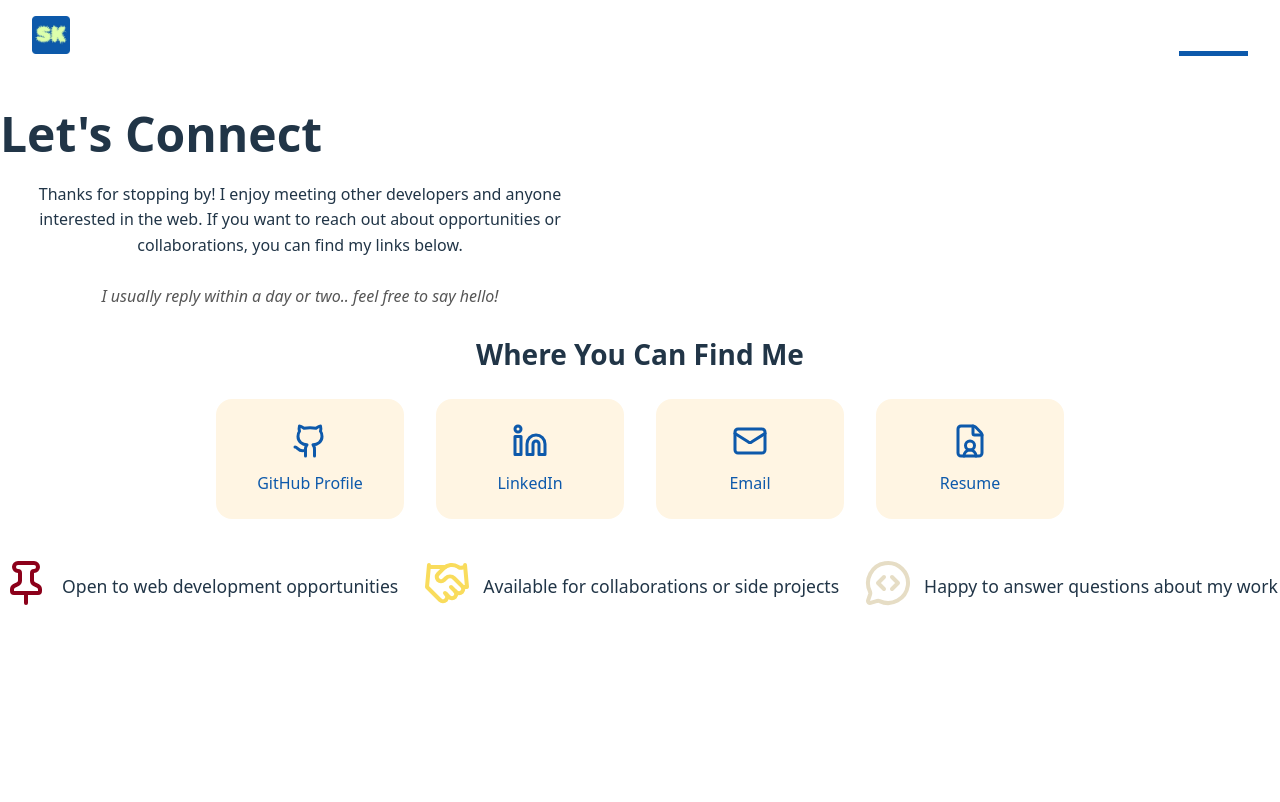
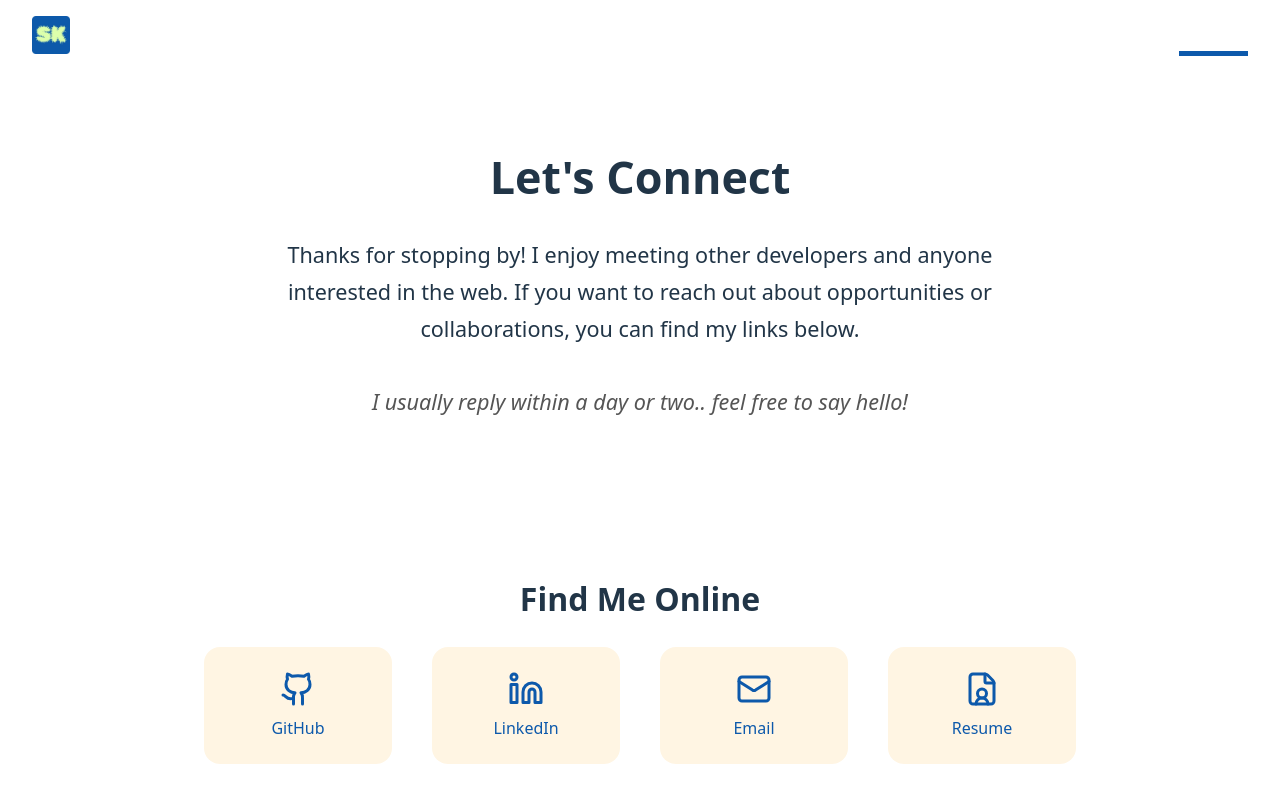
Before and after one commit to stephen-kern/vue-portfolio, a Vue app: page /contact in a window 1280 px wide. Shown: the top 802 px of the page. Built offline with nearby package versions, Linux system fonts and the light colour scheme.

Commit message:
contact page continued

```diff
--- a/src/views/Contact.vue
+++ b/src/views/Contact.vue
@@ -4,9 +4,6 @@ import {
   Github,
   Linkedin,
   Mail,
-  Pin,
-  Handshake,
-  MessageCircleCode,
   FileUser
 } from "lucide-vue-next";
 const linkedin: string = "https://linkedin.com/in/stephenkern96";
@@ -16,9 +13,9 @@ const email: string = "stephenkern96@gmail.com";
 </script>
 
 <template>
-  <section>
+  <section class="contact-section">
     <h1>Let's Connect</h1>
-    <p>
+    <p class="contact-intro">
       Thanks for stopping by! I enjoy meeting other developers and anyone
       interested in the web. If you want to reach out about opportunities or
       collaborations, you can find my links below.
@@ -29,12 +26,12 @@ const email: string = "stephenkern96@gmail.com";
     </p>
   </section>
 
-  <section>
-    <h2>Where You Can Find Me</h2>
+  <section class="contact-section">
+    <h2>Find Me Online</h2>
     <div class="contact-links">
       <a class="contact-card" :href="github" target="_blank">
         <Github class="icon" />
-        <span>GitHub Profile</span>
+        <span>GitHub</span>
       </a>
       <a class="contact-card" :href="linkedin" target="_blank">
         <Linkedin class="icon" />
@@ -50,21 +47,21 @@ const email: string = "stephenkern96@gmail.com";
       </a>
     </div>
   </section>
-
-  <section>
-    <ul class="contact-list">
-        <li><span><Pin class="pin" :size="48" /></span>Open to web development opportunities</li>
-        <li><span><Handshake class="handshake" :size="48"/> </span>Available for collaborations or side projects</li>
-        <li><span><MessageCircleCode class="message" :size="48"/></span>Happy to answer questions about my work</li>
-      </ul>
-  </section>
 </template>
 <style scoped>
-h1 {
-  font-size: 3rem;
-  margin-bottom: 0.5em;
+
+.contact-section{
+  padding: 3rem 1.5rem;
+  text-align: center;
 }
 
+.contact-intro{
+  font-size: 1.35rem;
+  line-height: 1.7;
+  max-width: 60ch;
+  margin: 0 auto 2rem;
+  text-align: center;
+}
 p {
   max-width: 600px;
   text-align: center;
@@ -74,13 +71,12 @@ p {
 h2 {
   text-align: center;
   margin-bottom: 1.5rem;
-  font-size: 1.75rem;
 }
 
 .contact-links {
   display: flex;
   justify-content: center;
-  gap: 2rem;
+  gap: 2.5rem;
   flex-wrap: wrap;
   margin-bottom: 2rem;
 }
@@ -89,7 +85,7 @@ h2 {
   display: flex;
   flex-direction: column;
   align-items: center;
-  gap: 0.75rem;
+  gap: 0.55rem;
   background: #FFF5E3;
   padding: 1.5rem;
   border-radius: 16px;
@@ -104,27 +100,13 @@ h2 {
   background: #f0f0f0;
 }
 
+.contact-card:active{
+  border: 2px solid var(--primary);
+}
+
 .contact-card .icon {
   width: 36px;
   height: 36px;
-}
-
-.contact-list {
-  display: flex;
-  align-items: center;
-  justify-content: space-around;
-  gap: 1.3rem;
-  list-style: none;
-  padding: 0;
-  text-align: center;
-}
-
-.contact-list li {
-  display: flex;
-  align-items: center;
-  gap: 0.75rem;
-  margin: 0.5rem 0;
-  font-size: 1.1rem;
 }
 
 .cta-text {
@@ -134,13 +116,4 @@ h2 {
   color: #555;
 }
 
-.pin{
-  color: #8c001a;
-}
-.handshake{
-  color: #F9DC5C;
-}
-.message{
-  color: #E6DDC5;
-}
 </style>
```
